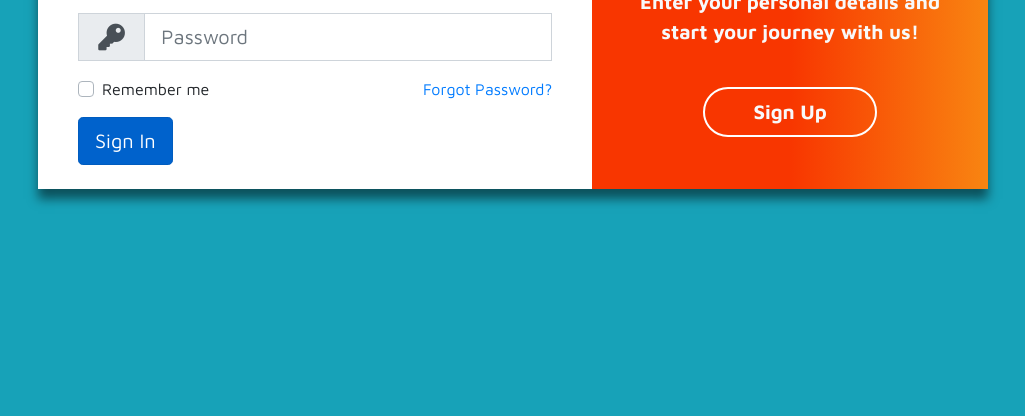
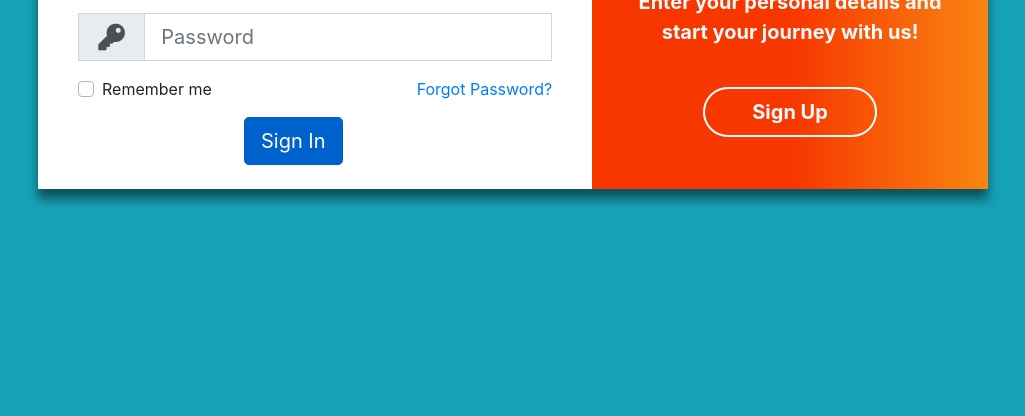
Before and after one commit to ShiivRS/Sayge-x, a plain HTML site: page Index.html in a window 1280 px wide. Shown: the part 384-800 px from the top of the page, without its empty margins (127-1152 px from the left). Drawn offline with nearby package versions, Linux system fonts and the light colour scheme; files that its build step writes are made by us from their sources; files whose address does not match are found by name.

Commit message:
Update Style.css

```diff
--- a/Style.css
+++ b/Style.css
@@ -1,4 +1,5 @@
-@import url("https://fonts.googleapis.com/css?family=Maven+Pro:400,500,600,700,800,900&display=swap");
+<style>
+    @import url("https://fonts.googleapis.com/css?family=Maven+Pro:400,500,600,700,800,900&display=swap");
 
 * {
   margin: 0;
@@ -34,8 +35,14 @@
   width: 50%;
   border: 2px solid #fff;
 }
+.signin{
+    border-radius: 10px;
+    position: relative;
+    left: 35%;
+}
 @media (max-width: 720px) {
   .wrapper {
     margin: 2px;
   }
 }
+</style>
```
